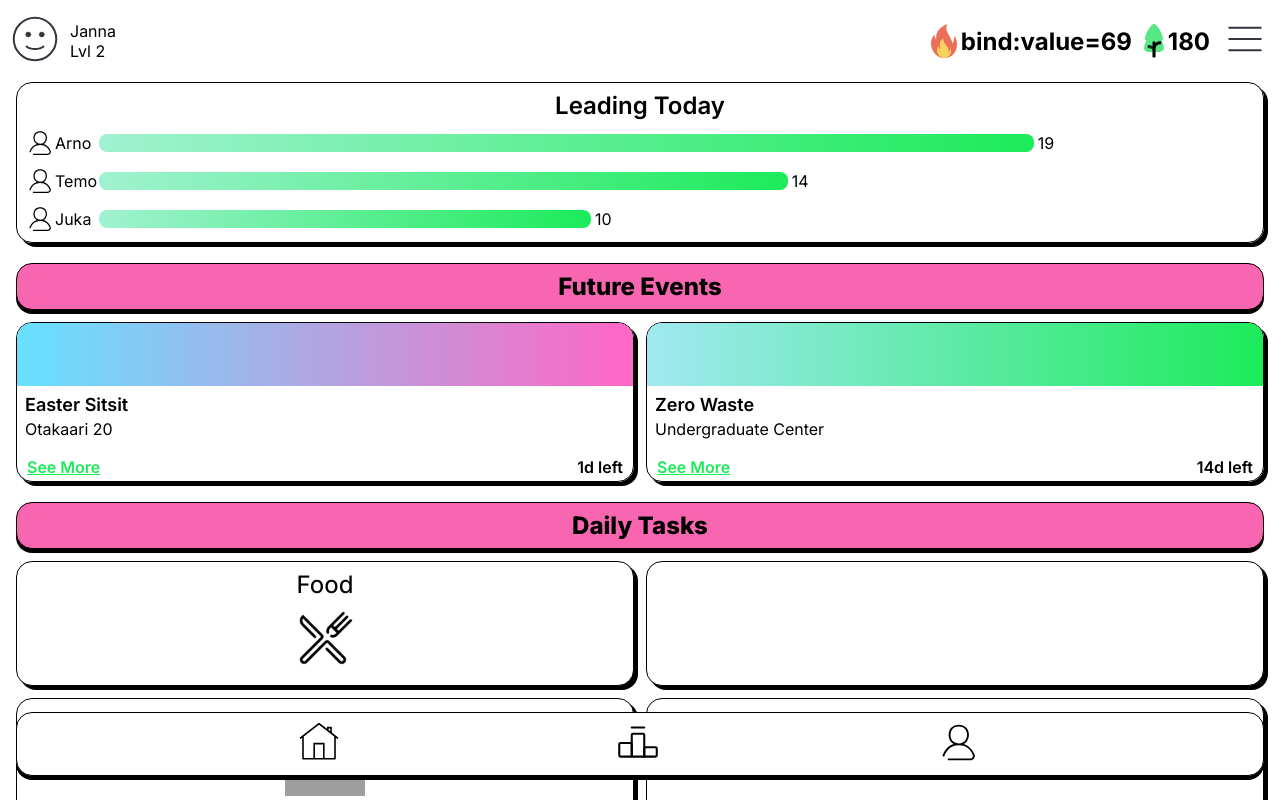
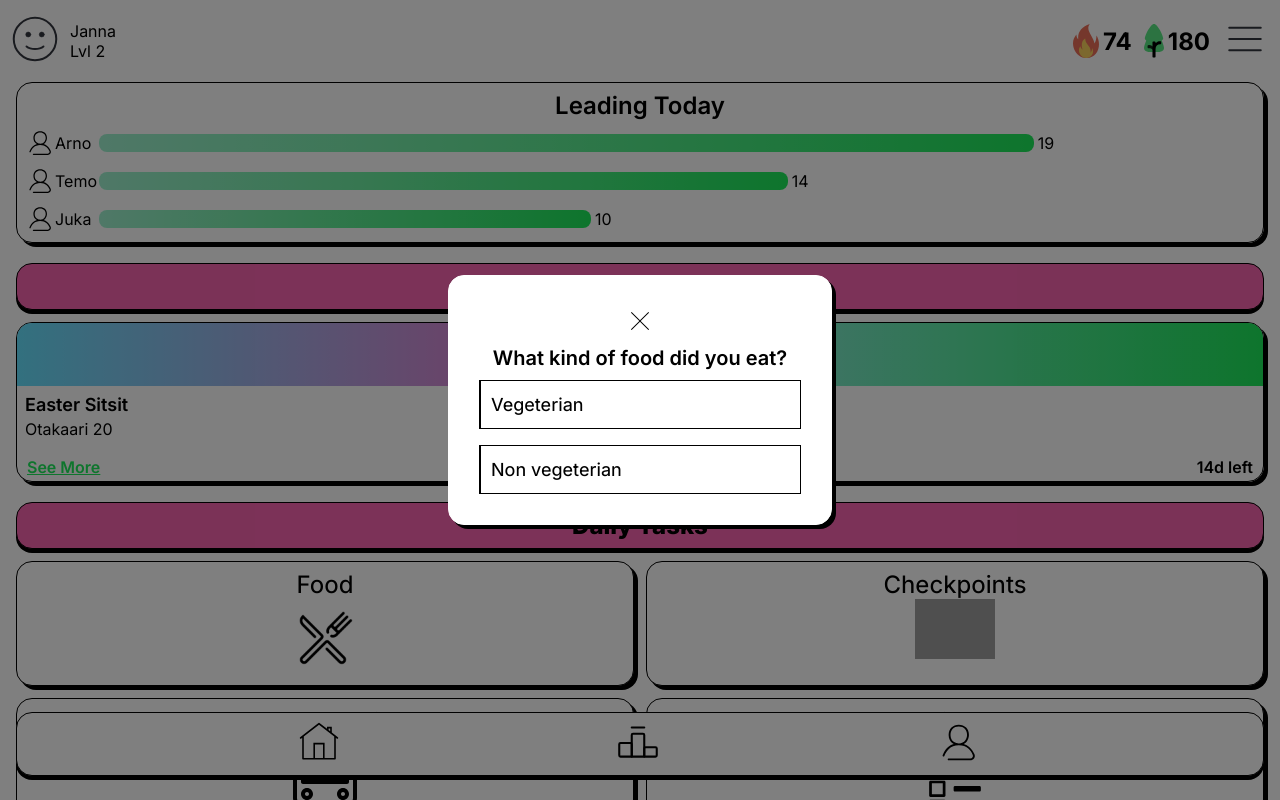
Before and after one commit to phuyc/unileaf, a SvelteKit app: page / in a window 1280 px wide. Both pictures are taken after a click on the button "Food". Shown: the top 800 px of the page. Built offline with nearby package versions, Linux system fonts and the light colour scheme; grey boxes are pictures that could not be loaded.

Commit message:
pivoted food popup away from modals

```diff
--- a/src/lib/Event.svelte
+++ b/src/lib/Event.svelte
@@ -24,7 +24,7 @@
     <div class="description">
         <div class="title">{title}</div>
         <div class="location">{location}</div>
-        <a href="#" class="see-more">See More</a>
+        <a href="https://dataguild.fi/" class="see-more">See More</a>
         <div class="time">{d}d left</div>
     </div>
 </button>
--- a/src/lib/Modal.svelte
+++ b/src/lib/Modal.svelte
@@ -60,7 +60,5 @@
             opacity: 1;
         }
     }
-    button {
-        display: block;
-    }
+
 </style>
--- a/src/lib/Task.svelte
+++ b/src/lib/Task.svelte
@@ -6,7 +6,7 @@
     import Modal from './Modal.svelte';
     let showModal = false;
 
-    var correctFood=document.getElementById("foodOption1")
+
 </script>
 
 <button class="task" on:click={handleClick}>
@@ -16,23 +16,6 @@
     </div>
 </button>
 
-<button class="task" on:click={() => (showModal = true)}>
-    <Modal bind:showModal>
-        <div id="foodModal" class="modal1">
-            <div class="container">
-                <div class="modal-content">
-                    <h1>What type of food did you eat?</h1>
-                    <br>
-                    <input type="radio" id="foodOption1" name="food" value="vegFood">
-                    <h2>Vegeterian</h2>
-                    <br>
-                    <input type="radio" id="foodOption2" name="food" value="nonVegFood">
-                    <h2>Non vegeterian</h2>
-                </div>
-            </div>
-        </div>
-    </Modal>
-</button>
 
 
 <style>
--- a/src/routes/+layout.svelte
+++ b/src/routes/+layout.svelte
@@ -1,8 +1,3 @@
-<script>
-	var count = 69;
-
-</script>
-
 <div class="container">
 	<div class="nav">
 		<div class="nav-start">
@@ -22,7 +17,7 @@
 			<div class="streak-points">
 				<div class="streak">
 					<img src="/fire.svg" alt="Current Streak">
-					<p>bind:value={count}</p>
+					<p>74</p>
 				</div>
 				<div class="points">
 					<img src="/tree.svg" alt="tree">
--- a/src/routes/+page.svelte
+++ b/src/routes/+page.svelte
@@ -5,8 +5,14 @@
 	import Task from "$lib/Task.svelte";
 
 	let isQuizOpen = false;
+	let isFoodCheckOpen = false;
+
 
 	let choice = "";
+
+	function switchFoodCheck(){
+		isFoodCheckOpen=!isFoodCheckOpen;
+	}
 
 	function openQuiz() {
 		isQuizOpen = !isQuizOpen;
@@ -44,7 +50,7 @@
 <div class="daily-tasks">
 	<TitleBar title="Daily Tasks" />
 	<div class="tasks">
-		<Task title="Food" src="fork.jpg"/>
+		<Task title="Food" src="fork.jpg" handleClick={switchFoodCheck}/>
 		<Task title="Checkpoints" src="map.svg"/>
 		<Task title="Transportation" src="bus.svg"/>
 		<Task title="Quizzes" src="quiz.svg" handleClick={openQuiz}/>
@@ -85,6 +91,31 @@
 	</div>
 </button>
 {/if}
+
+{#if isFoodCheckOpen}
+	<button class="overlay" on:click|self={switchFoodCheck}>
+		<div class="food-popup">
+			<button on:click={switchFoodCheck}>
+				<img class="closeFood" src="x.svg" alt="X">
+			</button>
+			<div class="food-part">
+					<div class="food-question">
+					What kind of food did you eat?
+				</div>
+				<div class="food-choices">
+					<button class="foodchoice" on:click={switchFoodCheck}>
+						<div class="food-choice-text">Vegeterian</div>
+
+					</button>
+					<button class="foodchoice" on:click={switchFoodCheck}>
+						<div class="food-choice-text">Non vegeterian</div>
+					</button>
+				</div>
+			</div>
+		</div>
+	</button>
+{/if}
+
 <style>
 	.events {
 		width: 100%;
@@ -113,6 +144,19 @@
         justify-content: center;
         align-items: center;
 	}
+	.food-popup{
+		background-color: #FFF;
+		border: 1px solid #FFF;
+		border-radius: 16px;
+		box-shadow: #000 4px 4px;
+		width: 30%;
+		/* height: 42%; */
+		padding: 30px;
+		display: flex;
+		flex-direction: column;
+		gap: 6px;
+		position: relative;
+	}
 
 	.quiz-popup {
 		background-color: #FFF;
@@ -129,11 +173,13 @@
 		/* transform: translate(0, -10%); */
 	}
 
+
 	.close {
 		position: absolute;
 		right: 16px;
 		top: 16px;
 	}
+
 
 	.quiz-part {
 		display: flex;
@@ -145,12 +191,31 @@
 		font-size: 28px;
 		font-weight: 600;
 	}
+	.food-question{
+		font-size: 20px;
+		font-weight: 600;
+		gap: 10px;
+	}
 
 	.quiz-choices {
 		text-align: start;
 		display: flex;
 		flex-direction: column;
-		gap: 8px;
+	}
+
+	.food-choices{
+		margin-top: 10px;
+		text-align: start;
+		display: flex;
+		flex-direction: column;
+		gap: 16px;
+	}
+	.foodchoice{
+		display: flex;
+		align-items: center;
+		border: 1px solid #000;
+		background: #FFF;
+		width: 100%;
 	}
 
 	.choice {
@@ -183,6 +248,17 @@
         line-height: 27px; /* 150% */
     }
 
+	.food-choice-text{
+		text-align: start;
+		width: 100%;
+		padding: 10px;
+		border-left: 1px solid #000;
+		color: #000;
+		font-size: 18px;
+		font-weight: 450;
+		line-height: 27px; /* 150% */
+	}
+
 	.question-choice-text {
         text-align: start;
         width: 100%;
```
